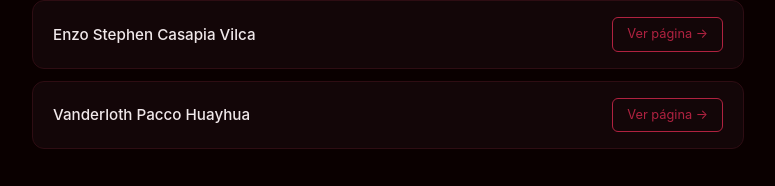
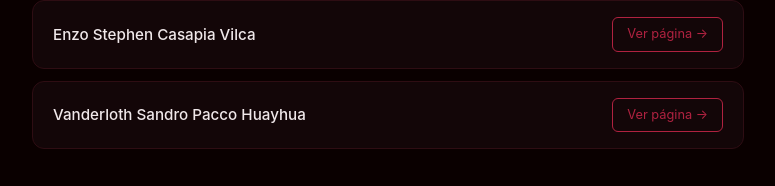
Before and after one commit to jhorellpercy/Pagina-del-trabajo-final, a React (Create React App) app: page / in a window 1280 px wide. Shown: the part 2435-2621 px from the top of the page, without its empty margins (252-1027 px from the left). Built offline with nearby package versions, Linux system fonts and the light colour scheme; the HTML template or start-up script is replaced by a standard one.

Commit message:
Actualicé la página

```diff
--- a/src/components/Companeros.jsx
+++ b/src/components/Companeros.jsx
@@ -1,7 +1,7 @@
 const companeros = [
   { nombre: 'Fernando Marco Barra Pérez', url: 'https://fernandoucsp.github.io/proyecto2/' },
   { nombre: 'Enzo Stephen Casapia Vilca', url: 'https://enzovi1009-a11y.github.io/' },
-  { nombre: 'Vanderloth Pacco Huayhua', url: 'https://vanderlothpacco78-code.github.io/Mi-web/' },
+  { nombre: 'Vanderloth Sandro Pacco Huayhua', url: 'https://vanderlothpacco78-code.github.io/Mi-web/' },
 ];
 
 function Companeros() {
```
